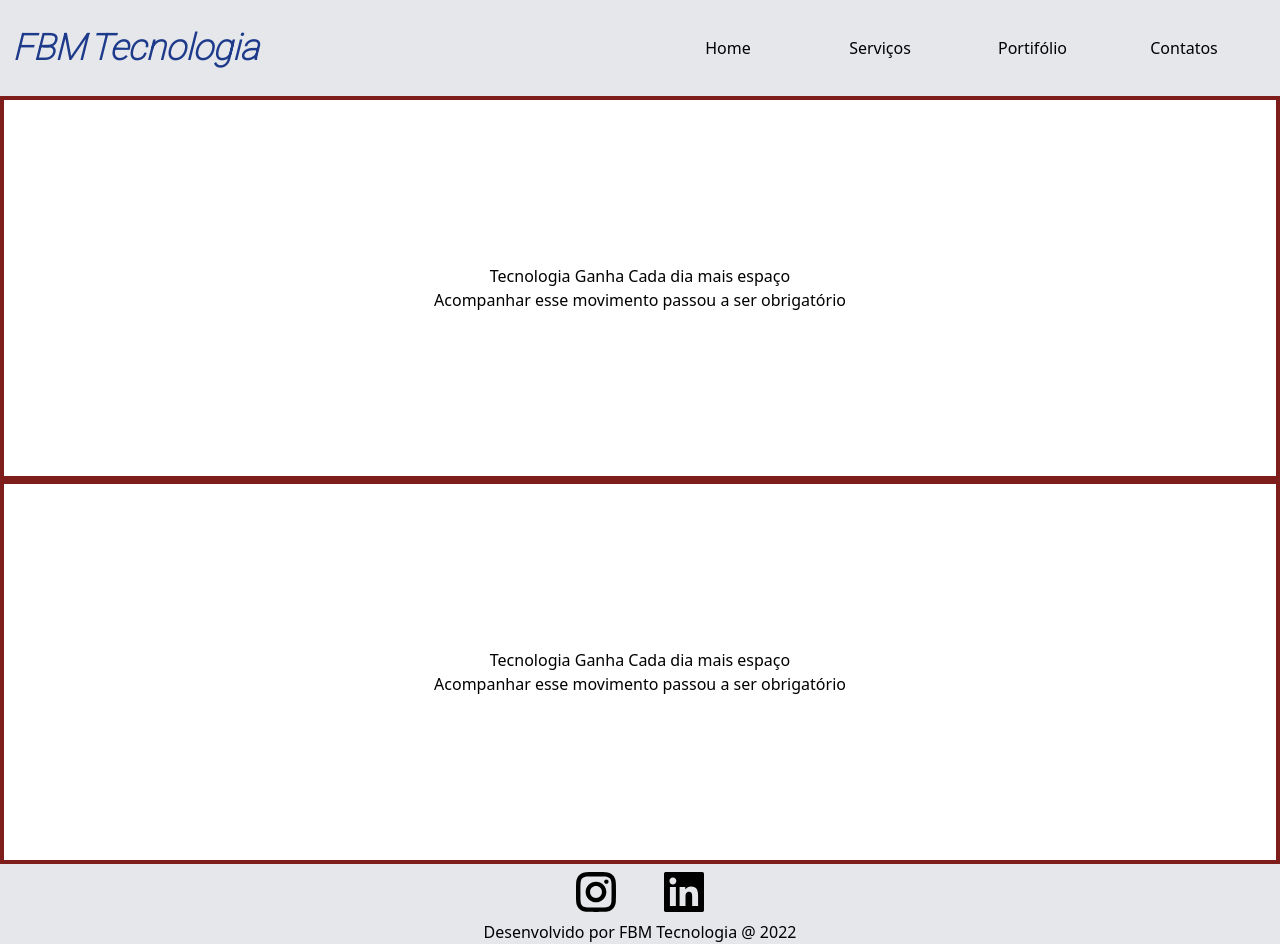
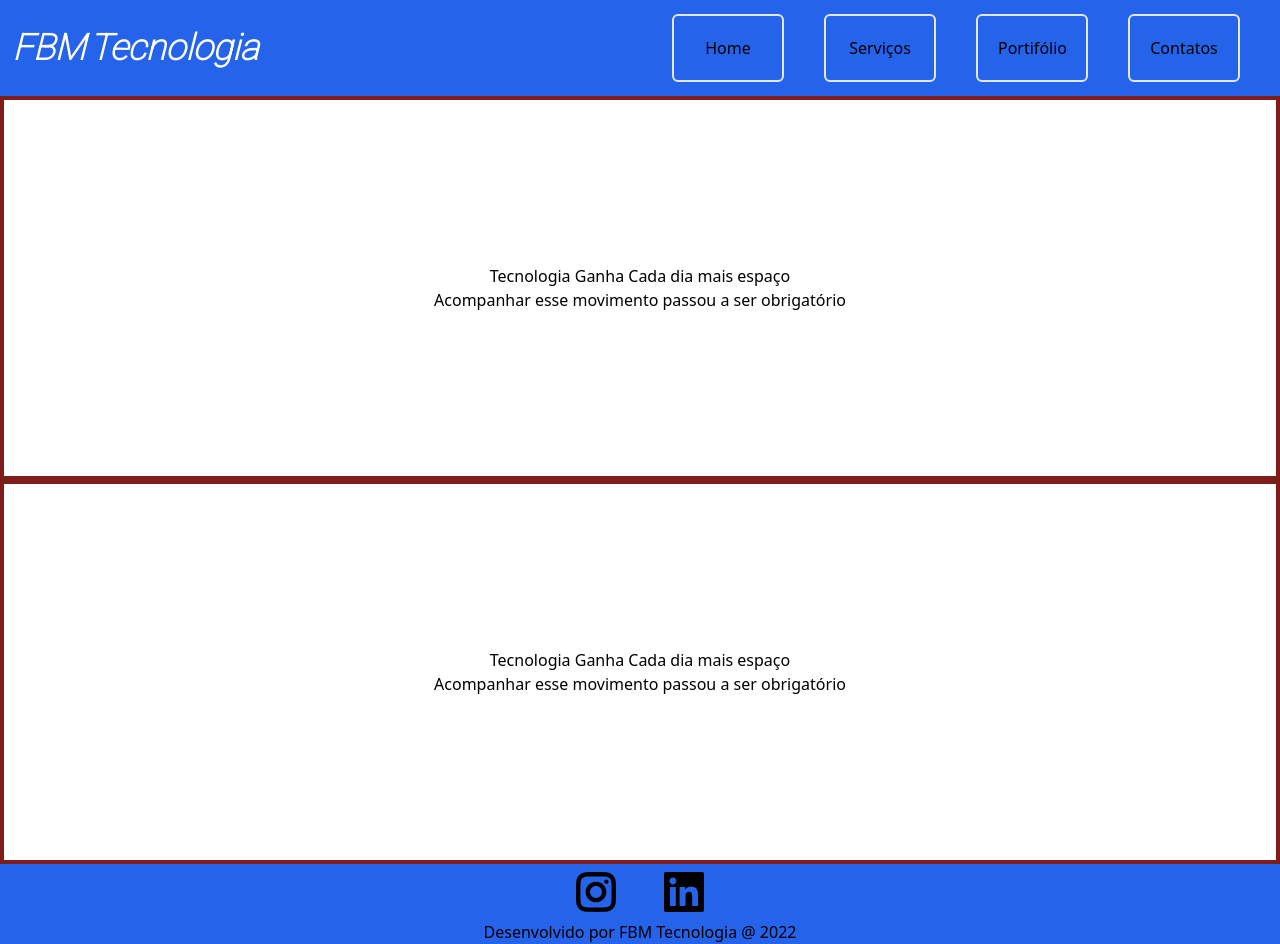
Before and after one commit to tifelipemoreira/fbm-consultoria, a Next.js app: page / in a window 1280 px wide. Built offline with nearby package versions, Linux system fonts and the light colour scheme.

Commit message:
pequenos ajustes

```diff
--- a/src/components/Footer/Footer.js
+++ b/src/components/Footer/Footer.js
@@ -1,11 +1,9 @@
 import { useState } from "react"; // import state
 import { GrInstagram, GrLinkedin } from "react-icons/gr";
 export default function Footer() {
-  const [isNavOpen, setIsNavOpen] = useState(true);
-  console.log(isNavOpen);
   return (
     <>
-      <footer className="relative bg-gray-200">
+      <footer className="relative bg-blue-600">
         <div className="flex justify-center">
           <a className="m-2 mr-6"
             href="https://www.instagram.com/tifelipemoreira/" target={"_blank"} rel="noreferrer noopener"
--- a/src/components/Heads/Heads.jsx
+++ b/src/components/Heads/Heads.jsx
@@ -1,7 +1,6 @@
 import Head from "next/head";
 
 export default function Heads(props) {
-
   return (
     <Head>
       <title>{props.title}</title>
--- a/src/components/NavBar/Navbar.jsx
+++ b/src/components/NavBar/Navbar.jsx
@@ -1,15 +1,16 @@
 import { useState } from "react"; // import state
 import { HiOutlineMenu } from "react-icons/hi";
+
 export default function NavBar() {
   const [isNavOpen, setIsNavOpen] = useState(true);
-  console.log(isNavOpen);
+  const teste = "flex justify-start items-center w-full h-24 ml-3 "
   return (
     <>
-      <nav className="flex bg-gray-200">
+      <nav className="flex bg-blue-600">
         {/* Logo */}
-        <div className="flex justify-start items-center w-full h-24 ml-3  ">
+        <div className={teste}>
           <a
-            className="text-4xl font-Roboto italic font-bold text-blue-900 "
+            className="text-4xl font-Roboto italic font-bold text-white "
             href="#"
           >
             FBM
@@ -21,16 +22,16 @@ export default function NavBar() {
         {/* menu desktop */}
         <div className="flex ">
           <ul className=" hidden lg:flex items-center">
-            <li className="p-5  hover:bg-blue-900 hover:text-white border-2 rounded-md w-28 text-center mr-10">
+            <li className="p-5  hover:bg-blue-600 hover:text-white border-2 rounded-md w-28 text-center mr-10">
               <a href="#Home">Home</a>
             </li>
-            <li className="p-5 hover:bg-blue-900 hover:text-white border-2 rounded-md w-28 text-center mr-10 ">
+            <li className="p-5 hover:bg-blue-600 hover:text-white border-2 rounded-md w-28 text-center mr-10 ">
               <a href="#Servicos">Serviços</a>
             </li>
-            <li className="p-5 hover:bg-blue-900 hover:text-white border-2 rounded-md w-28 text-center mr-10 ">
+            <li className="p-5 hover:bg-blue-600 hover:text-white border-2 rounded-md w-28 text-center mr-10 ">
               <a href="#Portifolio">Portifólio</a>
             </li>
-            <li className="p-5 hover:bg-blue-900 hover:text-white border-2 rounded-md w-28 text-center mr-10 ">
+            <li className="p-5 hover:bg-blue-600 hover:text-white border-2 rounded-md w-28 text-center mr-10 ">
               <a href="#Contatos">Contatos</a>
             </li>
           </ul>
@@ -49,7 +50,7 @@ export default function NavBar() {
           className={
             isNavOpen
               ? "hidden"
-              : "lg:hidden w-full bg-blue-900 rounded-md  absolute flex justify-center"
+              : "lg:hidden w-full bg-blue-600 rounded-md  absolute flex justify-center"
           }
         >
           <ul className=" p-5 text-white text-2xl  ">
```
